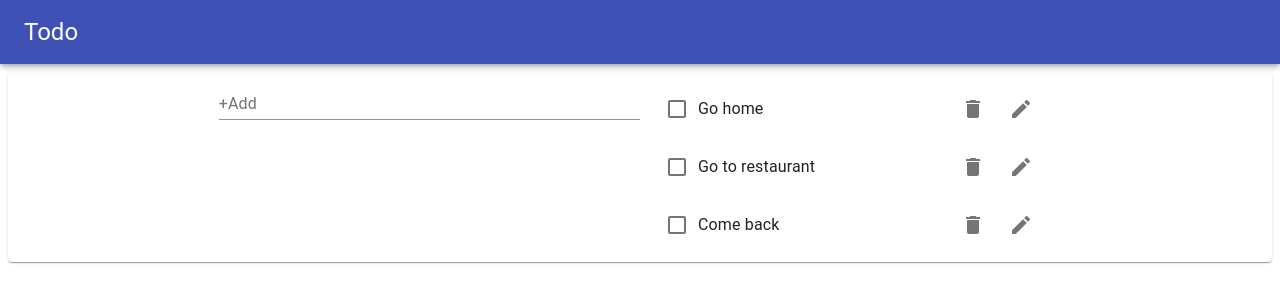
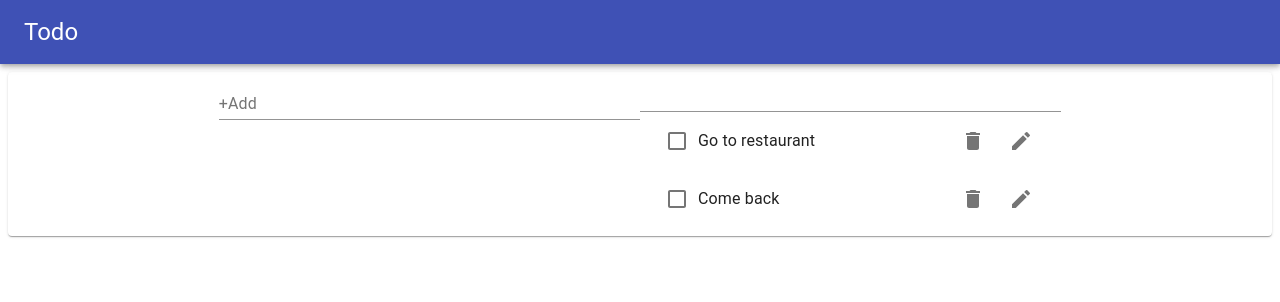
Before and after one commit to rafiurrafi/react-bootcamp, a React (Create React App) app: page / in a window 1280 px wide. Both pictures are taken after a click on the button 1021 px from the left and 109 px from the top of the page. Shown: the top 302 px of the page. Built offline with nearby package versions, Linux system fonts and the light colour scheme.

Commit message:
added edit todo form component

```diff
--- a/src/TodoList.jsx
+++ b/src/TodoList.jsx
@@ -8,10 +8,17 @@ import {
 } from "@material-ui/core";
 import DeleteIcon from "@material-ui/icons/Delete";
 import EditIcon from "@material-ui/icons/Edit";
+import useToggleHook from "./hooks/useToggleHook";
+import TodoEditForm from "./todoEditForm";
 
 const TodoList = (props) => {
-  const { todo, onRemoveTodos, onToggleTodos } = props;
+  const { todo, onRemoveTodos, onToggleTodos, onEditTodos } = props;
+  const [openEditForm, setOpenEditForm] = useToggleHook(false);
   return (
+    <div>
+      {openEditForm ? (
+        <TodoEditForm todo={todo} onEditTodos={onEditTodos} />
+      ) : (
         <ListItem>
           <Checkbox
             checked={todo.completed}
@@ -26,11 +33,13 @@ const TodoList = (props) => {
             <IconButton onClick={() => onRemoveTodos(todo._id)}>
               <DeleteIcon />
             </IconButton>
-        <IconButton>
+            <IconButton onClick={setOpenEditForm}>
               <EditIcon />
             </IconButton>
           </ListItemSecondaryAction>
         </ListItem>
+      )}{" "}
+    </div>
   );
 };
 
--- /dev/null
+++ b/src/hooks/useInputHooks.jsx
@@ -0,0 +1,9 @@
+import { useState } from "react";
+
+const useInputHooks = ({ initialValue }) => {
+  const [input, setInput] = useState(initialValue);
+  const handleChange = (e) => setInput(e.target.value);
+  return [input, handleChange];
+};
+
+export default useInputHooks;
--- /dev/null
+++ b/src/hooks/useToggleHook.jsx
@@ -0,0 +1,11 @@
+import { useState } from "react";
+
+const useToggleHook = ({ initialValue = false }) => {
+  const [open, setOpen] = useState(initialValue);
+  const handleOpen = () => {
+    setOpen(!open);
+  };
+  return [open, handleOpen];
+};
+
+export default useToggleHook;
--- a/src/todoApp.jsx
+++ b/src/todoApp.jsx
@@ -27,6 +27,12 @@ const TodoApp = (props) => {
     );
     setTodos(newTodos);
   };
+  const editTodos = (id, task) => {
+    const editedTodos = todos.map((todo) =>
+      todo._id === id ? { ...todo, task: task } : todo
+    );
+    setTodos(editTodos);
+  };
   return (
     <div>
       <Navbar />
@@ -40,6 +46,7 @@ const TodoApp = (props) => {
               todos={todos}
               onRemoveTodos={removeTodos}
               onToggleTodos={toggleTodos}
+              onEditTodos={editTodos}
             />
           </Grid>
         </Grid>
--- /dev/null
+++ b/src/todoEditForm.jsx
@@ -0,0 +1,20 @@
+import { TextField } from "@material-ui/core";
+import useInputHook from "./hooks/useInputHooks";
+import React from "react";
+
+const TodoEditForm = ({ todo, onEditTodos }) => {
+  const [task, setTask] = useInputHook(todo.task);
+  const handleSubmit = (e) => {
+    e.preventDefault();
+    onEditTodos(todo._id, task);
+    setTask();
+  };
+  console.log(task);
+  return (
+    <form onSubmit={handleSubmit}>
+      <TextField value={task} onChange={setTask} fullWidth />
+    </form>
+  );
+};
+
+export default TodoEditForm;
--- a/src/todos.jsx
+++ b/src/todos.jsx
@@ -3,7 +3,7 @@ import React from "react";
 import TodoList from "./TodoList";
 
 const Todos = (props) => {
-  const { todos, onRemoveTodos, onToggleTodos } = props;
+  const { todos, onRemoveTodos, onToggleTodos, onEditTodos } = props;
   return (
     <List>
       {todos.map((todo) => (
@@ -12,6 +12,7 @@ const Todos = (props) => {
           todo={todo}
           onRemoveTodos={onRemoveTodos}
           onToggleTodos={onToggleTodos}
+          onEditTodos={onEditTodos}
         />
       ))}
     </List>
```
Lines whose indentation alone changed are shown as unchanged.
